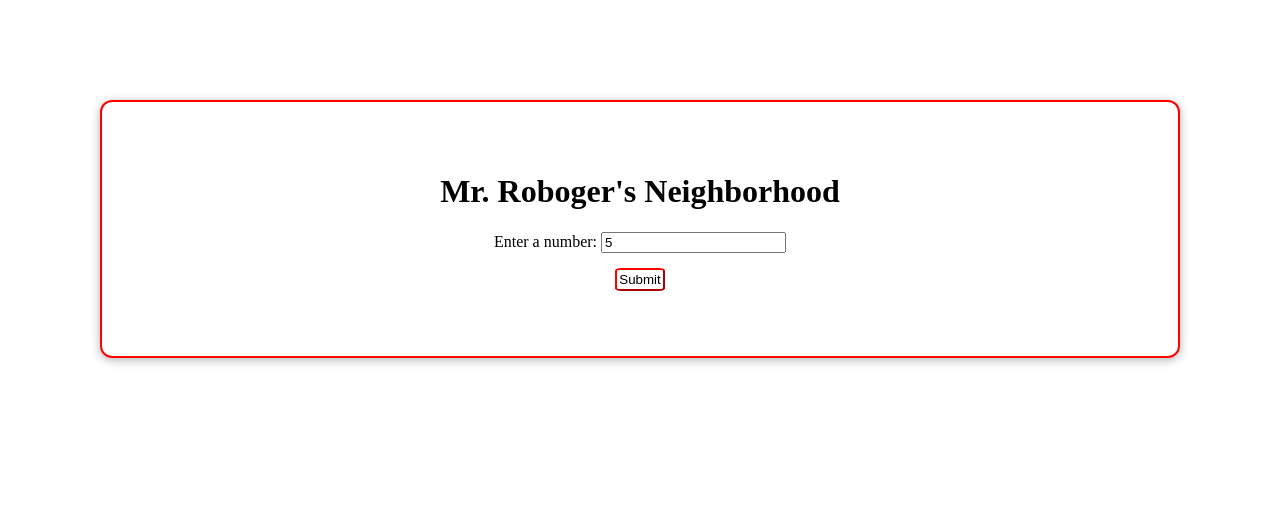
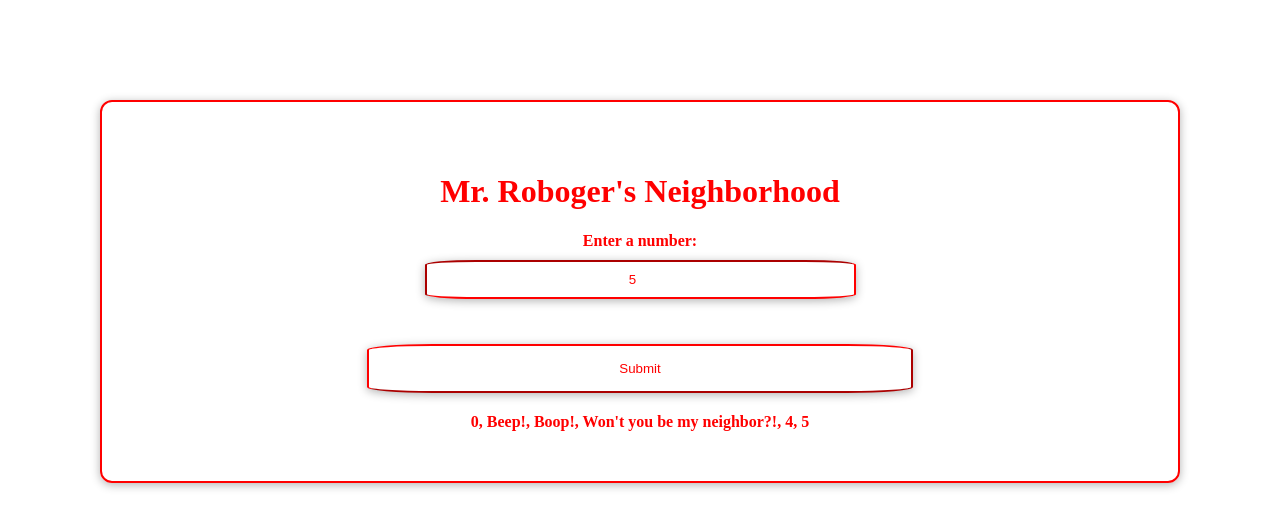
Before and after one commit to orbu13/orel-third-independent, a plain HTML site: page index.html in a window 1280 px wide. Both pictures are taken after typing "5" into the empty fields and a click on the button "Submit". Drawn offline with Linux system fonts and the light colour scheme.

Commit message:
making changes in css

```diff
--- a/index.html
+++ b/index.html
@@ -9,11 +9,13 @@
 <body>
   <h1>Mr. Roboger's Neighborhood</h1>
   <form id="numberForm">
-    <label for="numberInput">Enter a number:</label>
+    <label for="numberInput">Enter a number:</label><br>
     <input type="number" id="numberInput" required><br>
     <button type="submit">Submit</button> <br>
   </form>
-  <div id="output"></div>
+  <div id="output">
+    <!-- inner html -->
+  </div>
 
   <script src="./scripts/scripts.js"></script>
 </body>
--- a/scripts/scripts.js
+++ b/scripts/scripts.js
@@ -1,7 +1,30 @@
 let form = document.getElementById("numberForm")
 
 form.addEventListener("submit", e => {
-  e.preventDefault()
+  e.preventDefault()//prevent refresh
 
+  // getting value of input
   let inputValue = document.getElementById("numberInput").value
+  // get hold of output div
+  let outputDiv = document.getElementById("output")
+  let result = []
+
+  // looping through to inputvalue and pushing as string to numbers
+  for (let i = 0; i <= inputValue; i++) {
+    let num = `${i}`
+    if (num.includes("3")) {
+      result.push("Won't you be my neighbor?!")
+    }
+    else if (num.includes("2")) {
+      result.push("Boop!")
+    }
+    else if (num.includes("1")) {
+      result.push("Beep!")
+    }
+    else {
+      result.push(num)
+    }
+  }
+
+  outputDiv.innerHTML = result.join(", ")
 })
--- a/stlyes/style.css
+++ b/stlyes/style.css
@@ -9,6 +9,8 @@ body {
   border-radius: 12px;
   margin: 100px 100px 100px 100px;
   box-shadow: 0 2px 10px rgba(0, 0, 0, 0.3);
+  color: red;
+  font-weight: bold;
 
 }
 
@@ -17,6 +19,18 @@ button {
   text-align: center;
   background-color: rgb(255, 255, 255);
   border-color: red;
-  padding: 2px;
-  margin: 15px;
+  padding: 15px 250px;
+  margin: 20px;
+  color: red;
+  box-shadow: 0 2px 10px rgba(0, 0, 0, 0.3);
 }
+
+input {
+  border-color: red;
+  padding: 10px 125px;
+  margin: 10px 25px 25px;
+  border-radius: 12%;
+  text-align: center;
+  color: red;
+  box-shadow: 0 2px 10px rgba(0, 0, 0, 0.3);
+}
```
